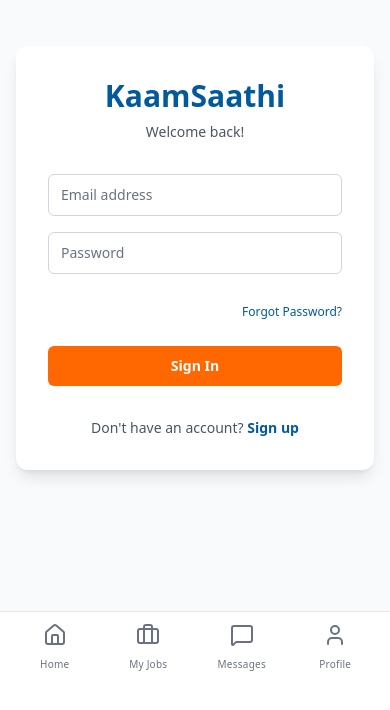
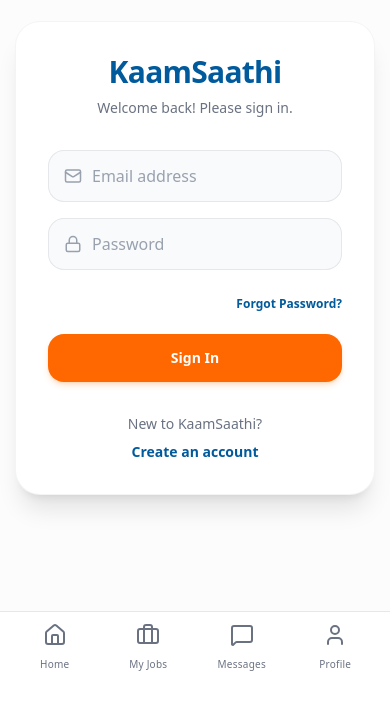
Before and after one commit to Shawn-D-souza/kaamsathi, a Next.js app: page /auth in a window 390 px wide. Shown: the part 164-874 px from the top of the page. Built offline with nearby package versions, Linux system fonts and the light colour scheme; no server answers.

Commit message:
style(ui): redesign auth page with modern card, filled inputs, and mobile optimizations

```diff
--- a/src/app/auth/page.tsx
+++ b/src/app/auth/page.tsx
@@ -3,7 +3,7 @@
 import { useState } from "react";
 import { createClient } from "@/utils/supabase/client";
 import { useRouter } from "next/navigation";
-import { Loader2, CheckCircle, AlertCircle } from "lucide-react";
+import { Loader2, CheckCircle, AlertCircle, Lock, Mail, User } from "lucide-react";
 import Link from "next/link";
 
 type AuthView = "sign-in" | "sign-up" | "forgot-password";
@@ -81,61 +81,77 @@ export default function AuthPage() {
   };
 
   return (
-    <div className="flex min-h-screen items-center justify-center bg-gray-50 p-4 dark:bg-black">
-      <div className="w-full max-w-md space-y-8 rounded-xl bg-white p-8 shadow-lg dark:bg-zinc-900">
+    // FIX: Switched to 'min-h-dvh' and added 'overflow-hidden' to prevent mobile scroll glitch
+    <div className="relative flex min-h-dvh w-full items-center justify-center overflow-hidden bg-gray-50/50 p-4 dark:bg-black selection:bg-brand-blue/20">
+
+        {/* Decorative background blob */}
+        <div className="absolute inset-0 -z-10 bg-[radial-gradient(ellipse_at_top,_var(--tw-gradient-stops))] from-blue-100/40 via-transparent to-transparent dark:from-blue-900/20"></div>
+
+      <div className="w-full max-w-md space-y-8 rounded-3xl bg-white p-8 shadow-xl ring-1 ring-gray-100 dark:bg-zinc-900 dark:ring-zinc-800 md:p-10">
 
         <div className="text-center">
-          <h1 className="text-3xl font-bold text-brand-blue">KaamSaathi</h1>
-          <p className="mt-2 text-sm text-gray-600 dark:text-gray-400">
-            {view === "sign-in" && "Welcome back!"}
-            {view === "sign-up" && "Create your account"}
-            {view === "forgot-password" && "Reset your password"}
+          <h1 className="text-3xl font-extrabold text-brand-blue tracking-tight">KaamSaathi</h1>
+          <p className="mt-2 text-sm font-medium text-gray-500 dark:text-gray-400">
+            {view === "sign-in" && "Welcome back! Please sign in."}
+            {view === "sign-up" && "Create your account to get started."}
+            {view === "forgot-password" && "Reset your password."}
           </p>
         </div>
 
-        <form onSubmit={handleAuth} className="mt-8 space-y-6">
+        <form onSubmit={handleAuth} className="mt-8 space-y-5">
           {error && (
-            <div className="flex items-center gap-2 rounded-md bg-red-50 p-3 text-sm text-red-600 dark:bg-red-900/20 dark:text-red-400 animate-in fade-in slide-in-from-top-2">
-              <AlertCircle size={16} className="shrink-0" />
+            <div className="flex items-start gap-3 rounded-2xl bg-red-50 p-4 text-sm text-red-600 dark:bg-red-900/20 dark:text-red-400 animate-in fade-in slide-in-from-top-2">
+              <AlertCircle size={18} className="shrink-0 mt-0.5" />
               <span>{error}</span>
             </div>
           )}
 
           {message && (
-            <div className="flex items-center gap-2 rounded-md bg-green-50 p-3 text-sm text-green-600 dark:bg-green-900/20 dark:text-green-400 animate-in fade-in slide-in-from-top-2">
-              <CheckCircle size={16} className="shrink-0" />
+            <div className="flex items-start gap-3 rounded-2xl bg-green-50 p-4 text-sm text-green-600 dark:bg-green-900/20 dark:text-green-400 animate-in fade-in slide-in-from-top-2">
+              <CheckCircle size={18} className="shrink-0 mt-0.5" />
               <span>{message}</span>
             </div>
           )}
 
           <div className="space-y-4">
+            {/* Email Input */}
             <div>
               <label htmlFor="email" className="sr-only">Email address</label>
+              <div className="relative">
+                <div className="absolute inset-y-0 left-0 pl-4 flex items-center pointer-events-none text-gray-400">
+                    <Mail size={18} />
+                </div>
                 <input
                     id="email"
                     name="email"
                     type="email"
                     required
-                className="relative block w-full rounded-md border border-gray-300 px-3 py-2.5 text-sm text-gray-900 placeholder-gray-500 focus:border-brand-blue focus:outline-none focus:ring-brand-blue dark:border-gray-700 dark:bg-black dark:text-white"
+                    className="block w-full rounded-2xl border-0 bg-gray-50 py-3.5 pl-11 text-gray-900 ring-1 ring-inset ring-gray-200 placeholder:text-gray-400 focus:ring-2 focus:ring-inset focus:ring-brand-blue sm:text-sm sm:leading-6 dark:bg-zinc-800/50 dark:text-white dark:ring-zinc-700 dark:placeholder:text-zinc-500 dark:focus:ring-brand-blue transition-all"
                     placeholder="Email address"
                     value={email}
                     onChange={(e) => setEmail(e.target.value)}
                 />
               </div>
+            </div>
 
             {view !== "forgot-password" && (
               <div>
                 <label htmlFor="password" className="sr-only">Password</label>
+                <div className="relative">
+                    <div className="absolute inset-y-0 left-0 pl-4 flex items-center pointer-events-none text-gray-400">
+                        <Lock size={18} />
+                    </div>
                     <input
                     id="password"
                     name="password"
                     type="password"
                     required
-                  className="relative block w-full rounded-md border border-gray-300 px-3 py-2.5 text-sm text-gray-900 placeholder-gray-500 focus:border-brand-blue focus:outline-none focus:ring-brand-blue dark:border-gray-700 dark:bg-black dark:text-white"
+                    className="block w-full rounded-2xl border-0 bg-gray-50 py-3.5 pl-11 text-gray-900 ring-1 ring-inset ring-gray-200 placeholder:text-gray-400 focus:ring-2 focus:ring-inset focus:ring-brand-blue sm:text-sm sm:leading-6 dark:bg-zinc-800/50 dark:text-white dark:ring-zinc-700 dark:placeholder:text-zinc-500 dark:focus:ring-brand-blue transition-all"
                     placeholder="Password"
                     value={password}
                     onChange={(e) => setPassword(e.target.value)}
                     />
+                </div>
               </div>
             )}
 
@@ -143,20 +159,25 @@ export default function AuthPage() {
               <div className="space-y-4">
                 <div>
                   <label htmlFor="confirmPassword" className="sr-only">Confirm Password</label>
+                  <div className="relative">
+                    <div className="absolute inset-y-0 left-0 pl-4 flex items-center pointer-events-none text-gray-400">
+                        <Lock size={18} />
+                    </div>
                     <input
                         id="confirmPassword"
                         name="confirmPassword"
                         type="password"
                         required
-                    className="relative block w-full rounded-md border border-gray-300 px-3 py-2.5 text-sm text-gray-900 placeholder-gray-500 focus:border-brand-blue focus:outline-none focus:ring-brand-blue dark:border-gray-700 dark:bg-black dark:text-white"
+                        className="block w-full rounded-2xl border-0 bg-gray-50 py-3.5 pl-11 text-gray-900 ring-1 ring-inset ring-gray-200 placeholder:text-gray-400 focus:ring-2 focus:ring-inset focus:ring-brand-blue sm:text-sm sm:leading-6 dark:bg-zinc-800/50 dark:text-white dark:ring-zinc-700 dark:placeholder:text-zinc-500 dark:focus:ring-brand-blue transition-all"
                         placeholder="Confirm Password"
                         value={confirmPassword}
                         onChange={(e) => setConfirmPassword(e.target.value)}
                     />
                   </div>
+                </div>
 
                 {/* --- Legal Consent Checkbox --- */}
-                <div className="flex items-start gap-3 px-1">
+                <div className="flex items-start gap-3 px-1 pt-1">
                   <div className="flex h-5 items-center">
                     <input
                       id="terms"
@@ -165,16 +186,16 @@ export default function AuthPage() {
                       required
                       checked={agreedToTerms}
                       onChange={(e) => setAgreedToTerms(e.target.checked)}
-                      className="h-4 w-4 rounded border-gray-300 text-brand-blue focus:ring-brand-blue dark:border-gray-600 dark:bg-black"
+                      className="h-4 w-4 rounded border-gray-300 text-brand-blue focus:ring-brand-blue dark:border-zinc-600 dark:bg-zinc-800"
                     />
                   </div>
-                  <div className="text-xs">
-                    <label htmlFor="terms" className="font-medium text-gray-700 dark:text-gray-300">
+                  <div className="text-xs text-gray-500 dark:text-gray-400">
+                    <label htmlFor="terms">
                       I agree to the{" "}
                       <Link
                         href="/legal/terms"
                         target="_blank"
-                        className="text-brand-blue hover:underline"
+                        className="font-semibold text-brand-blue hover:underline"
                       >
                         Terms of Service
                       </Link>
@@ -182,7 +203,7 @@ export default function AuthPage() {
                       <Link
                         href="/legal/privacy"
                         target="_blank"
-                        className="text-brand-blue hover:underline"
+                        className="font-semibold text-brand-blue hover:underline"
                       >
                         Privacy Policy
                       </Link>.
@@ -202,7 +223,7 @@ export default function AuthPage() {
                     setError(null);
                     setMessage(null);
                 }}
-                className="text-xs font-medium text-brand-blue hover:underline"
+                className="text-xs font-semibold text-brand-blue hover:text-blue-700 transition-colors"
               >
                 Forgot Password?
               </button>
@@ -212,13 +233,13 @@ export default function AuthPage() {
           <button
             type="submit"
             disabled={loading}
-            className="flex w-full justify-center rounded-md bg-brand-orange px-4 py-2.5 text-sm font-semibold text-white transition-colors hover:bg-orange-600 disabled:opacity-70"
+            className="flex w-full items-center justify-center rounded-2xl bg-brand-orange px-4 py-3.5 text-sm font-bold text-white shadow-md shadow-orange-500/20 transition-all hover:bg-orange-600 hover:shadow-lg hover:shadow-orange-500/30 active:scale-[0.98] disabled:opacity-70 disabled:active:scale-100"
           >
             {loading ? (
-              <Loader2 className="animate-spin" />
+              <Loader2 className="animate-spin h-5 w-5" />
             ) : (
               view === "sign-in" ? "Sign In" :
-              view === "sign-up" ? "Sign Up" :
+              view === "sign-up" ? "Create Account" :
               "Send Reset Link"
             )}
           </button>
@@ -232,16 +253,16 @@ export default function AuthPage() {
                setError(null);
                setMessage(null);
              }}
-             className="font-semibold text-brand-blue hover:underline"
+             className="font-bold text-gray-600 hover:text-brand-blue transition-colors dark:text-gray-400"
            >
-             Back to Sign In
+             ← Back to Sign In
            </button>
           ) : (
-            <>
-                <span className="text-gray-600 dark:text-gray-400">
+            <div className="flex flex-col gap-2">
+                <span className="text-gray-500 dark:text-gray-400">
                     {view === "sign-in"
-                    ? "Don't have an account? "
-                    : "Already have an account? "}
+                    ? "New to KaamSaathi?"
+                    : "Already have an account?"}
                 </span>
                 <button
                     onClick={() => {
@@ -249,11 +270,11 @@ export default function AuthPage() {
                     setError(null);
                     setMessage(null);
                     }}
-                    className="font-semibold text-brand-blue hover:underline"
+                    className="font-bold text-brand-blue hover:text-blue-700 transition-colors"
                 >
-                    {view === "sign-in" ? "Sign up" : "Sign in"}
+                    {view === "sign-in" ? "Create an account" : "Sign in to your account"}
                 </button>
-            </>
+            </div>
           )}
         </div>
       </div>
```
Lines whose indentation alone changed are shown as unchanged.
